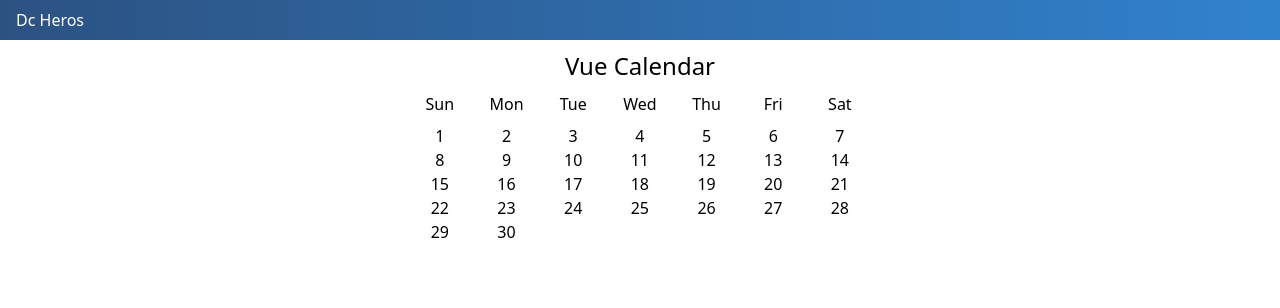
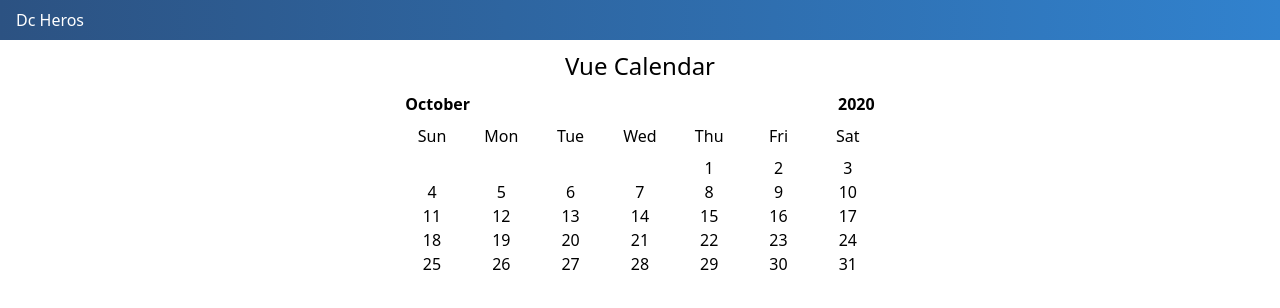
Before and after one commit to bitfumes/vue3-for-beginners, a Vue app in the folder vue3/: page / in a window 1280 px wide. Shown: the top 308 px of the page. Built offline with nearby package versions, Linux system fonts and the light colour scheme.

Commit message:
20. Vue3 - Calendar app part 2

```diff
--- a/vue3/src/components/Calendar.vue
+++ b/vue3/src/components/Calendar.vue
@@ -1,6 +1,10 @@
 <template>
   <div class="m-auto">
     <h1 class="text-2xl my-2 text-center">Vue Calendar</h1>
+    <section class="mx-2 flex justify-between">
+      <h2 class="font-bold">{{ currentMonthName }}</h2>
+      <h2 class="font-bold">{{ currentYear }}</h2>
+    </section>
     <section class="flex my-2">
       <p
         class="text-center"
@@ -12,7 +16,18 @@
       </p>
     </section>
     <section class="flex flex-wrap">
-      <p class="text-center" style="width: 14.28%" v-for="num in 30" :key="num">
+      <p
+        class="text-center"
+        style="width: 14.28%"
+        v-for="num in startDay()"
+        :key="num"
+      ></p>
+      <p
+        class="text-center"
+        style="width: 14.28%"
+        v-for="num in daysInMonth(currentYear, currentMonth)"
+        :key="num"
+      >
         {{ num }}
       </p>
     </section>
@@ -23,8 +38,19 @@
 export default {
   data() {
     return {
+      currentMonth: new Date().getMonth() + 1,
+      currentMonthName: new Date().toLocaleString("default", { month: "long" }),
+      currentYear: new Date().getFullYear(),
       days: ["Sun", "Mon", "Tue", "Wed", "Thu", "Fri", "Sat"],
     };
+  },
+  methods: {
+    daysInMonth(year, month) {
+      return new Date(year, month, 0).getDate();
+    },
+    startDay() {
+      return new Date(this.currentYear, this.currentMonth - 1, 1).getDay();
+    },
   },
 };
 </script>
```
